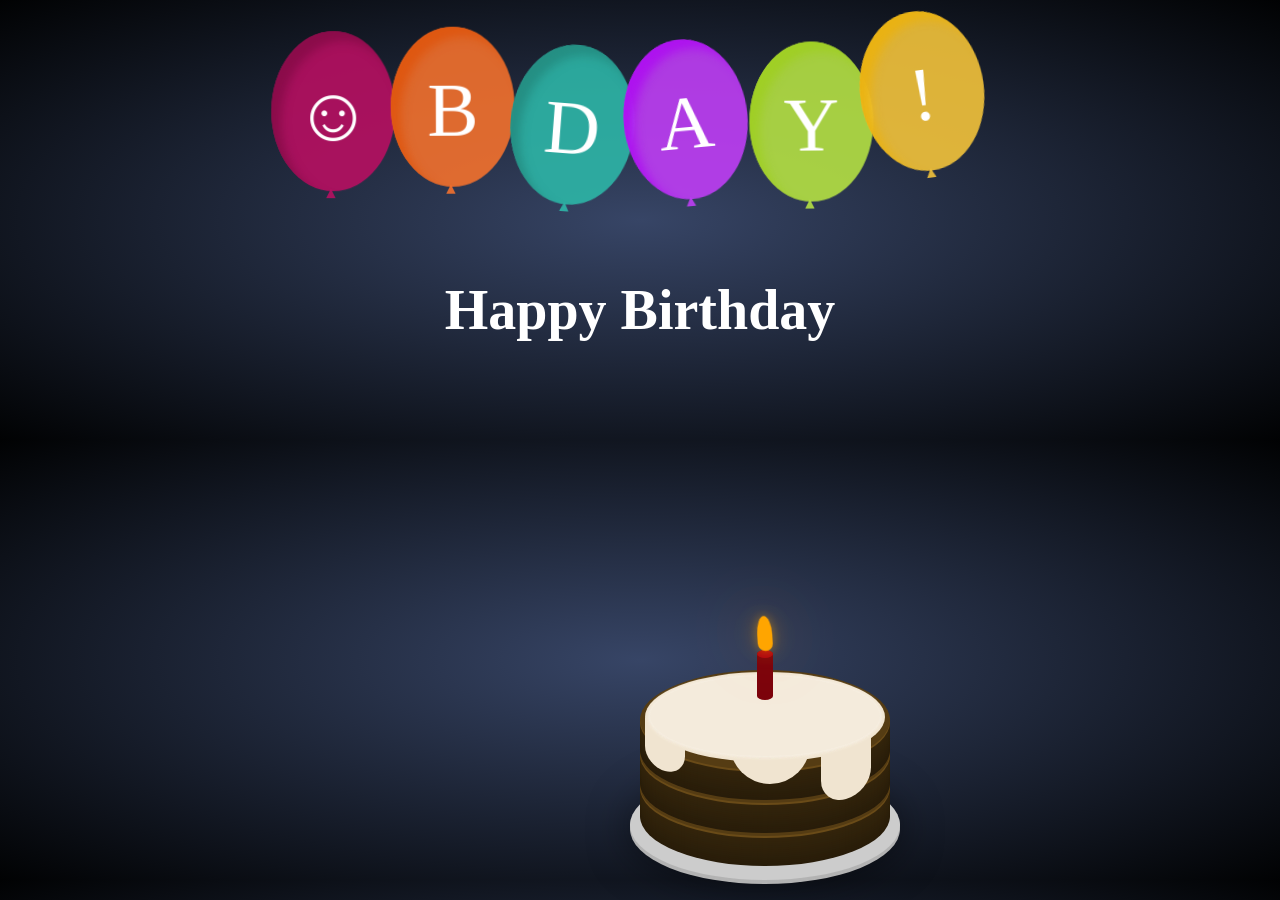
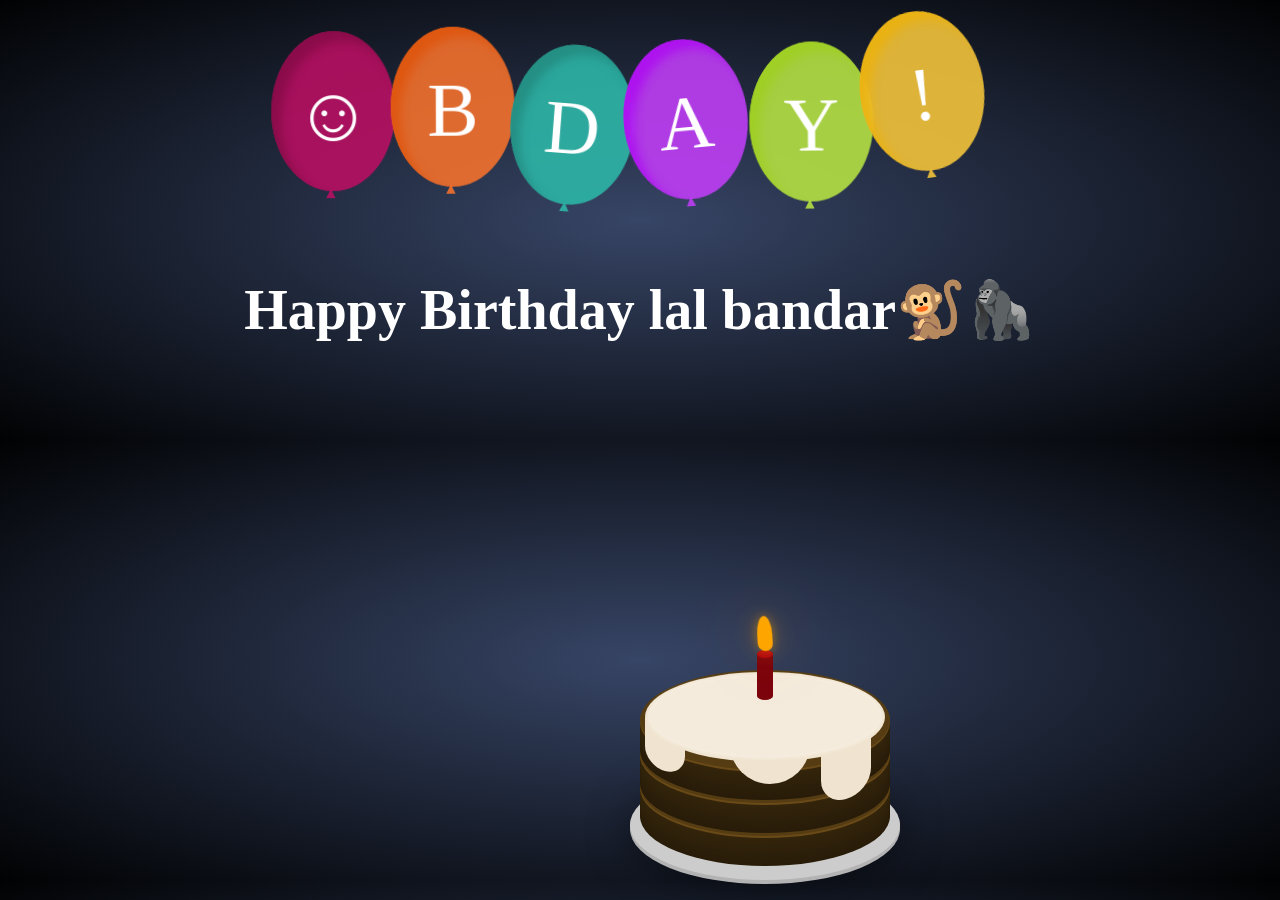
Before and after one commit to teekamsuthar/teekamsuthar.github.io, a Jekyll site: the page SLink.html, which Jekyll copies as it is, in a window 1280 px wide. Built offline with Jekyll 4.4.1, drawn with Linux system fonts in a browser that asks for light colours; nearby versions of some CDN libraries; some web fonts are replaced.

Commit message:
Update and rename wish.html to SLink.html

```diff
--- a/wish.html
+++ b/SLink.html
@@ -45,7 +45,7 @@
                 <div><span>!</span>
                 </div>
             </div>
-             <h1>Happy Birthday</h1>
+             <h1>Happy Birthday lal bandar🐒🦍</h1>
 
         </div>
 
```
